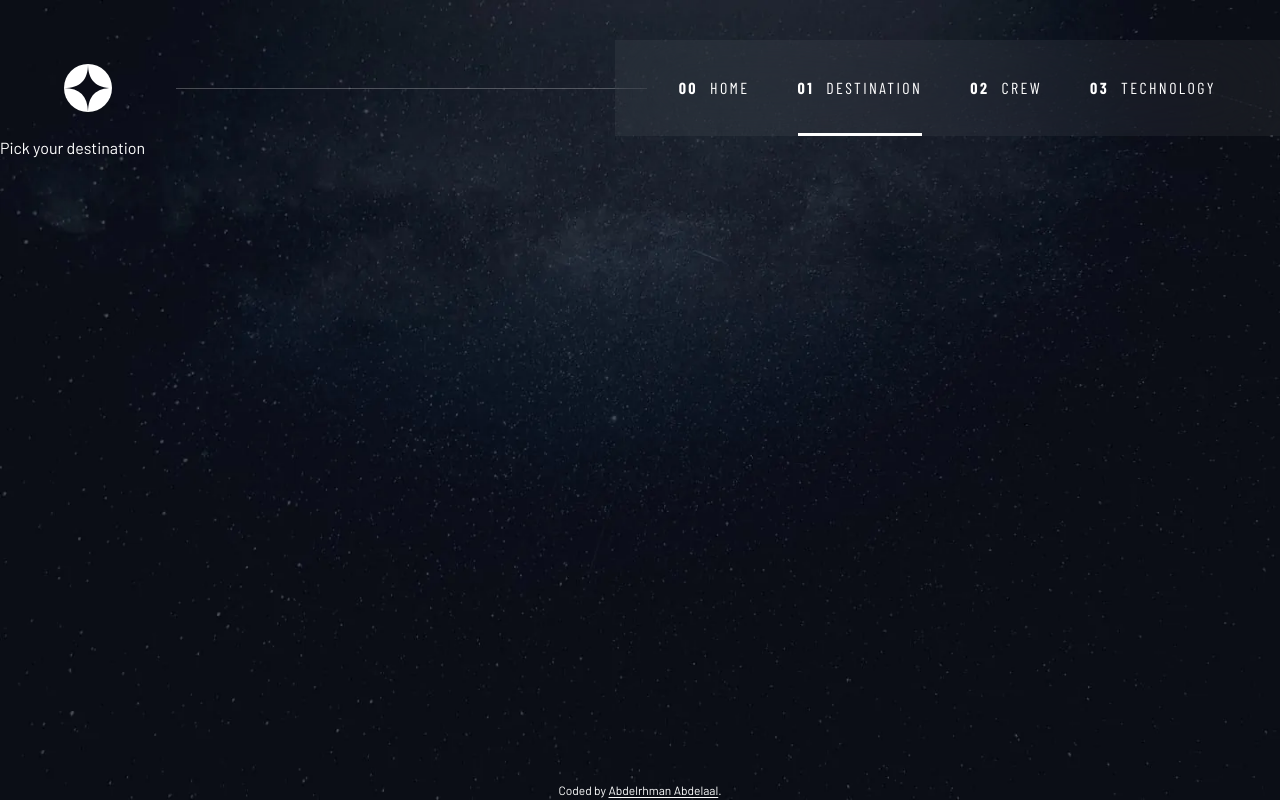
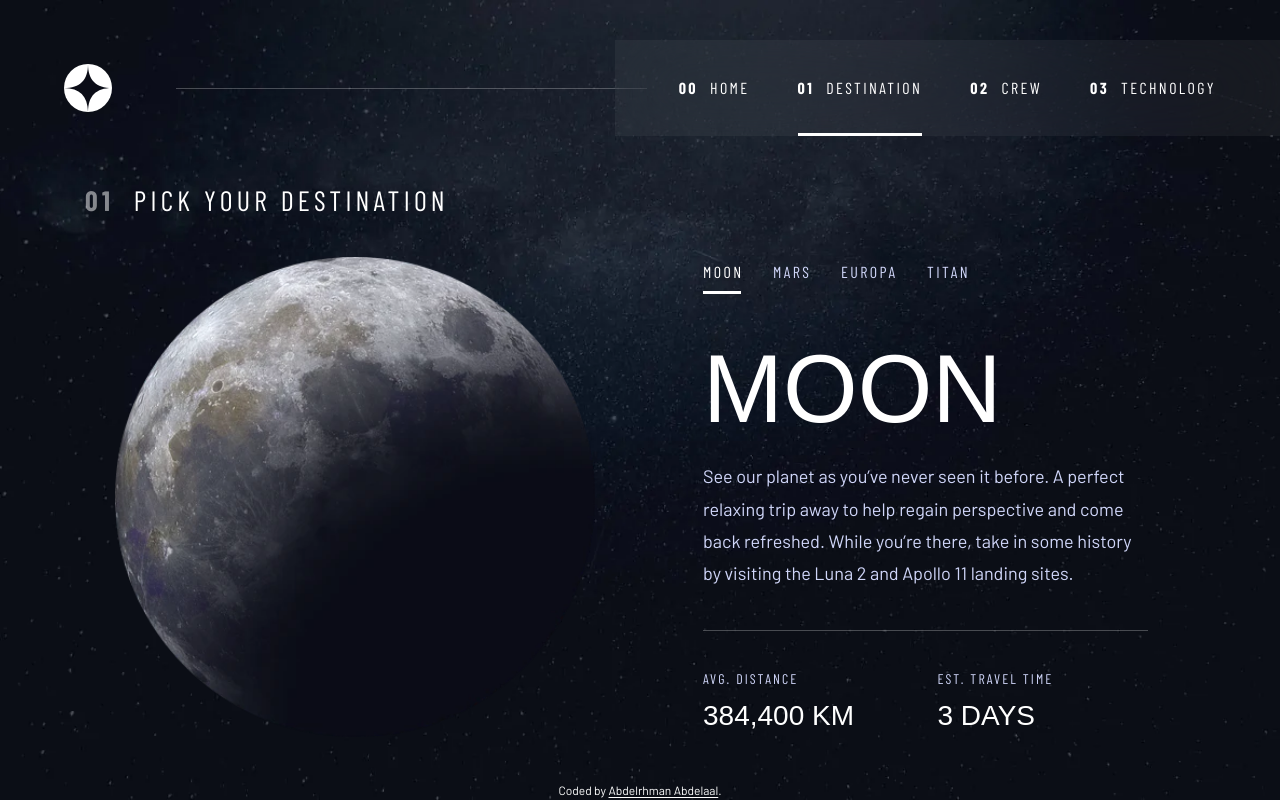
Before and after one commit to MrBlackvanta/space-tourism-multi-page-website, a Next.js app: page /destination in a window 1280 px wide. Built offline with nearby package versions, Linux system fonts and the light colour scheme; a web font is replaced by a local one.

Commit message:
Add the Destination page with accessible tabs

```diff
--- a/src/app/destination/page.tsx
+++ b/src/app/destination/page.tsx
@@ -1,5 +1,6 @@
-import { PageBackground } from "@/components/layout";
+import { InteriorPage, PageBackground } from "@/components/layout";
 import { pageMetadata } from "@/lib";
+import { DestinationPicker } from "@/views/destination";
 
 const title = "Pick your destination";
 
@@ -14,7 +15,9 @@ export default function Destination() {
   return (
     <>
       <PageBackground page="destination" />
-      <h1>{title}</h1>
+      <InteriorPage number="01" title={title}>
+        <DestinationPicker />
+      </InteriorPage>
     </>
   );
 }
--- a/src/components/layout/index.ts
+++ b/src/components/layout/index.ts
@@ -1,3 +1,4 @@
+export { default as InteriorPage } from "./interior-page";
 export { default as PageBackground } from "./page-background";
 export { default as Signature } from "./signature";
 export { default as SiteHeader } from "./site-header";
--- /dev/null
+++ b/src/components/layout/interior-page.tsx
@@ -0,0 +1,28 @@
+type InteriorPageProps = {
+  number: string;
+  title: string;
+  children: React.ReactNode;
+};
+
+export default function InteriorPage({
+  number,
+  title,
+  children,
+}: InteriorPageProps) {
+  return (
+    <div className="grid p-6 md:p-10 lg:py-12">
+      <div className="mx-auto grid w-full max-w-277.5 grid-rows-[auto_1fr] gap-6">
+        <h1 className="flex justify-center gap-6 font-condensed text-preset-5-mobile uppercase md:justify-start md:text-preset-5-tablet lg:text-preset-5">
+          <span
+            aria-hidden="true"
+            className="mr-[-0.15em] font-bold text-white/50 md:text-white/35 lg:text-white/50"
+          >
+            {number}
+          </span>
+          {title}
+        </h1>
+        {children}
+      </div>
+    </div>
+  );
+}
--- /dev/null
+++ b/src/data/destinations.ts
@@ -0,0 +1,40 @@
+import europa from "@/assets/destination/image-europa.webp";
+import mars from "@/assets/destination/image-mars.webp";
+import moon from "@/assets/destination/image-moon.webp";
+import titan from "@/assets/destination/image-titan.webp";
+import type { Destination } from "./types";
+
+export const destinations: Destination[] = [
+  {
+    name: "Moon",
+    description:
+      "See our planet as you’ve never seen it before. A perfect relaxing trip away to help regain perspective and come back refreshed. While you’re there, take in some history by visiting the Luna 2 and Apollo 11 landing sites.",
+    distance: "384,400 km",
+    travelTime: "3 days",
+    image: moon,
+  },
+  {
+    name: "Mars",
+    description:
+      "Don’t forget to pack your hiking boots. You’ll need them to tackle Olympus Mons, the tallest planetary mountain in our solar system. It’s two and a half times the size of Everest!",
+    distance: "225 mil. km",
+    travelTime: "9 months",
+    image: mars,
+  },
+  {
+    name: "Europa",
+    description:
+      "The smallest of the four Galilean moons orbiting Jupiter, Europa is a winter lover’s dream. With an icy surface, it’s perfect for a bit of ice skating, curling, hockey, or simple relaxation in your snug wintery cabin.",
+    distance: "628 mil. km",
+    travelTime: "3 years",
+    image: europa,
+  },
+  {
+    name: "Titan",
+    description:
+      "The only moon known to have a dense atmosphere other than Earth, Titan is a home away from home (just a few hundred degrees colder!). As a bonus, you get striking views of the Rings of Saturn.",
+    distance: "1.6 bil. km",
+    travelTime: "7 years",
+    image: titan,
+  },
+];
--- a/src/data/index.ts
+++ b/src/data/index.ts
@@ -1,5 +1,6 @@
 export * from "./backgrounds";
 export * from "./crew";
+export * from "./destinations";
 export * from "./navigation";
 export * from "./site";
 export type * from "./types";
--- /dev/null
+++ b/src/hooks/index.ts
@@ -0,0 +1 @@
+export * from "./use-tabs";
--- /dev/null
+++ b/src/hooks/use-tabs.ts
@@ -0,0 +1,44 @@
+import { type KeyboardEvent, useId, useState } from "react";
+
+const keyTargets: Record<string, (current: number, last: number) => number> = {
+  ArrowLeft: (current, last) => (current === 0 ? last : current - 1),
+  ArrowRight: (current, last) => (current === last ? 0 : current + 1),
+  Home: () => 0,
+  End: (_, last) => last,
+};
+
+export function useTabs(count: number) {
+  const id = useId();
+  const [selected, setSelected] = useState(0);
+  const tabId = (index: number) => `${id}tab-${index}`;
+  const panelId = `${id}panel`;
+
+  function onKeyDown(event: KeyboardEvent) {
+    const target = keyTargets[event.key];
+    if (!target) return;
+
+    event.preventDefault();
+    const next = target(selected, count - 1);
+    setSelected(next);
+    document.getElementById(tabId(next))?.focus();
+  }
+
+  return {
+    selected,
+    tabListProps: { role: "tablist", onKeyDown },
+    tabProps: (index: number) => ({
+      id: tabId(index),
+      role: "tab",
+      "aria-selected": index === selected,
+      "aria-controls": panelId,
+      tabIndex: index === selected ? 0 : -1,
+      onClick: () => setSelected(index),
+    }),
+    panelProps: {
+      id: panelId,
+      role: "tabpanel",
+      "aria-labelledby": tabId(selected),
+      tabIndex: 0,
+    },
+  };
+}
--- /dev/null
+++ b/src/views/destination/destination-picker.tsx
@@ -0,0 +1,71 @@
+"use client";
+
+import { destinations } from "@/data";
+import { useTabs } from "@/hooks";
+
+export default function DestinationPicker() {
+  const { selected, tabListProps, tabProps, panelProps } = useTabs(
+    destinations.length,
+  );
+  const { name, description, distance, travelTime } = destinations[selected];
+  const stats = [
+    { label: "Avg. distance", value: distance },
+    { label: "Est. travel time", value: travelTime },
+  ];
+
+  return (
+    <div className="grid content-start gap-8 md:grid-rows-[1fr_1fr] lg:grid-cols-2 lg:grid-rows-[1fr]">
+      <div className="grid place-items-center py-6.5 md:py-0">
+        {destinations.map((destination, index) => (
+          <img
+            key={destination.name}
+            src={destination.image.src}
+            width={destination.image.width}
+            height={destination.image.height}
+            alt=""
+            hidden={index !== selected}
+            className="w-37.5 md:w-75 lg:w-120"
+          />
+        ))}
+      </div>
+
+      <div className="grid w-full gap-6 self-center justify-self-center text-center md:max-w-128.5 lg:max-w-111.25 lg:gap-10 lg:text-left">
+        <div
+          {...tabListProps}
+          aria-label="Destinations"
+          className="flex justify-center gap-8 lg:justify-start"
+        >
+          {destinations.map((destination, index) => (
+            <button
+              key={destination.name}
+              type="button"
+              {...tabProps(index)}
+              className="flex h-8 border-b-3 border-transparent font-condensed text-preset-8-mobile text-muted uppercase transition-[border-color,color] duration-300 hover:border-white/50 hover:text-white aria-selected:border-white aria-selected:text-white motion-reduce:transition-none md:text-preset-8"
+            >
+              <span className="mr-[-0.15em]">{destination.name}</span>
+            </button>
+          ))}
+        </div>
+
+        <div {...panelProps} className="grid gap-4">
+          <h2 className="font-serif text-preset-2-mobile uppercase md:text-preset-2-tablet lg:text-preset-2">
+            {name}
+          </h2>
+          <p className="text-preset-9-mobile text-muted md:text-preset-9-tablet lg:text-preset-9">
+            {description}
+          </p>
+          <dl className="mt-2 grid gap-6 border-t border-white/25 pt-6 md:grid-cols-2 lg:mt-6 lg:pt-10">
+            {stats.map(({ label, value }) => (
+              <div key={label} className="grid gap-3">
+                <dt className="font-condensed text-preset-7 text-muted uppercase">
+                  {label}
+                </dt>
+                <dd className="font-serif text-preset-6 uppercase">{value}</dd>
+              </div>
+            ))}
+          </dl>
+        </div>
+      </div>
+    </div>
+  );
+}
--- /dev/null
+++ b/src/views/destination/index.ts
@@ -0,0 +1 @@
+export { default as DestinationPicker } from "./destination-picker";
```
Also changed, not shown: src/data/types.ts (+8 -0 lines), 2 other files (tests, documents, lock files or other folders).
